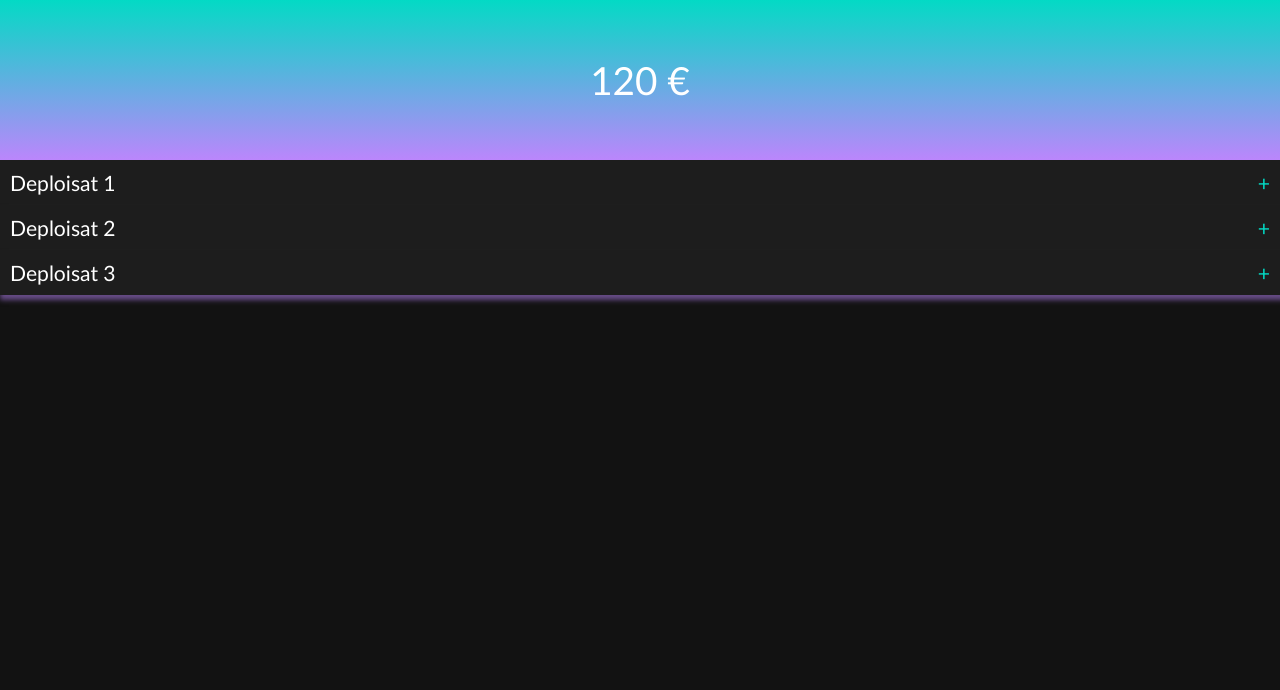
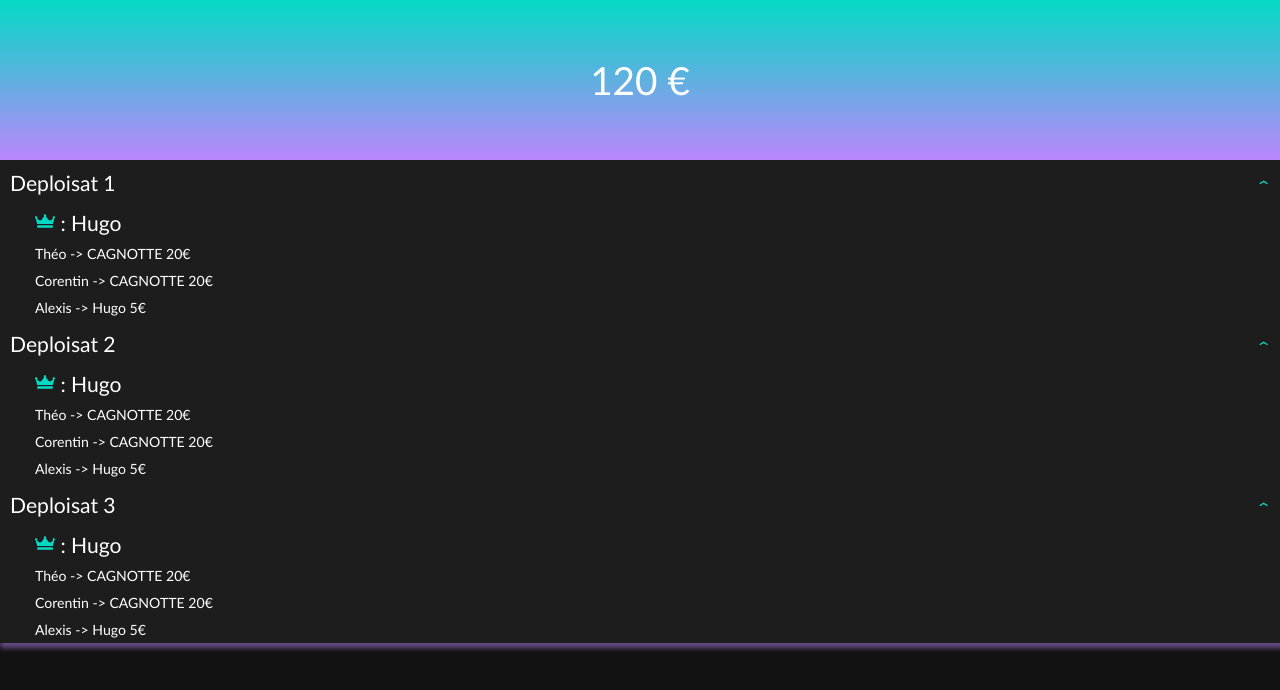
Before and after one commit to Chamoniix/cagnotte, an Angular app: page / in a window 1280 px wide. Shown: the top 690 px of the page. Built offline with nearby package versions, Linux system fonts and the light colour scheme.

Commit message:
3 files modified, 1 added

```diff
--- a/src/app/components/partie/partie.component.html
+++ b/src/app/components/partie/partie.component.html
@@ -1,8 +1,8 @@
 <div class="partie-container">
-  <h1>{{partie.typePartie}} <span>{{partie.date}}</span> <span class="plus" (click)="tooglePartie()">+</span> </h1>
+  <h1 (click)="tooglePartie()">{{partie.typePartie}} <span>{{partie.date}}</span> <span class="plus" [ngClass]="deployed ? 'active' : ''">&#8249;</span></h1>
 
   <div *ngIf="deployed" class="content">
-    <p> GAGNANT : {{getGagnant()}}</p>
+    <p class="winner"> <img src="assets/img/crown.svg" alt="couronne"> : {{getGagnant()}}</p>
 
     <div *ngFor="let res of partie.resultats" class="detail">
       <p *ngIf="res.joueurPreneur !== undefined">{{res.joueurDonneur.prenom}} -> {{res.joueurPreneur.prenom}} <span>{{res.somme}}€</span></p>
--- a/src/app/components/partie/partie.component.scss
+++ b/src/app/components/partie/partie.component.scss
@@ -11,16 +11,18 @@
       font-size: 1.2rem;
       padding: 10px;
       margin: 0;
+      cursor: pointer;
 
       span {
 
         &.plus {
           color: var(--secondary);
-          cursor: pointer;
           display: inline-block;
           float: right;
+          transform: rotate(-90deg);
+          transition: transform 550ms ease;
 
-          &:hover {
+          &.active {
             transform: rotate(90deg);
             transition: transform 550ms ease;
           }
@@ -30,6 +32,20 @@
 
     .content {
       font-size: .8rem;
+      padding-left: 30px;
+
+      p {
+        margin: 0;
+        padding: 5px 5px;
+
+        &.winner {
+          font-size: 1.2rem;
+
+            img {
+              height: 20px;
+            }
+        }
+      }
     }
   }
 }
--- a/src/app/components/partie/partie.component.ts
+++ b/src/app/components/partie/partie.component.ts
@@ -11,7 +11,7 @@ export class PartieComponent {
   @Input()
   public partie: Partie;
 
-  public deployed = false;
+  public deployed = true;
 
   constructor() { }
 
```
Also changed, not shown: src/assets/img/crown.svg (added).
